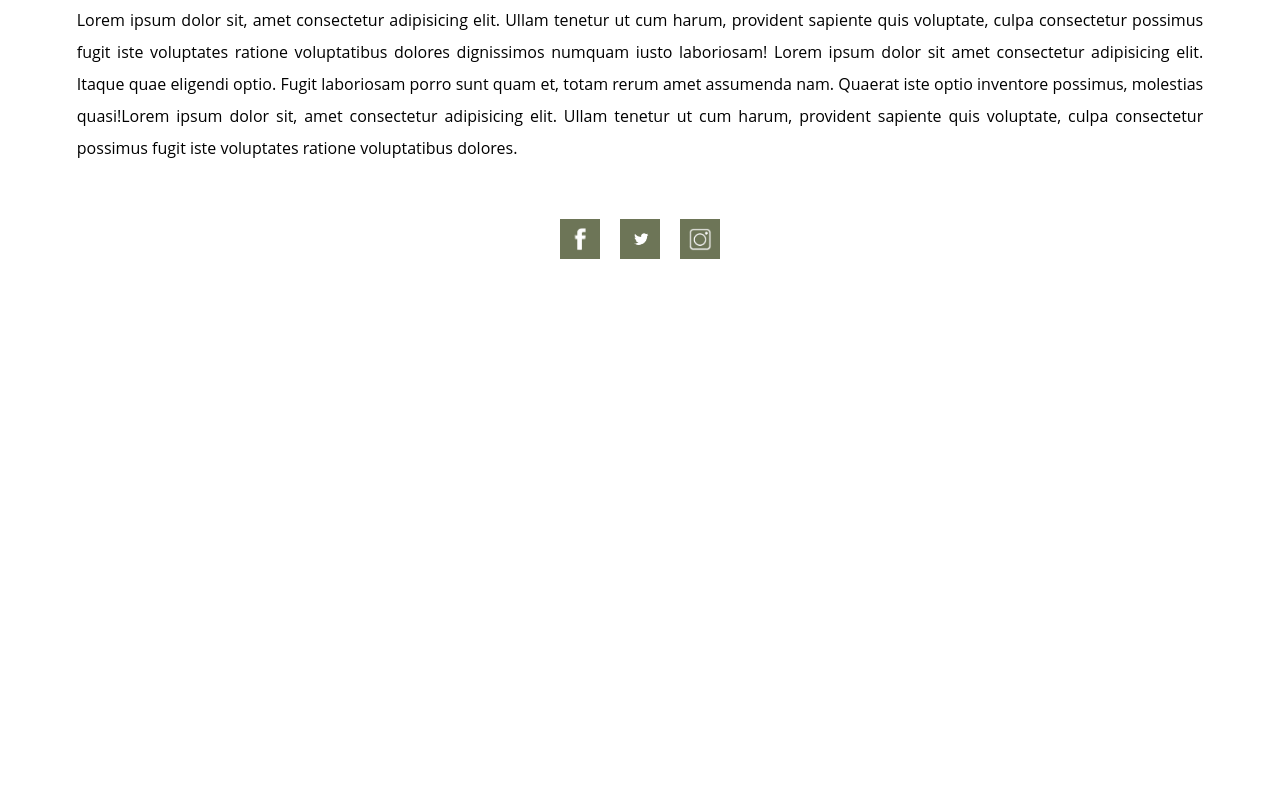
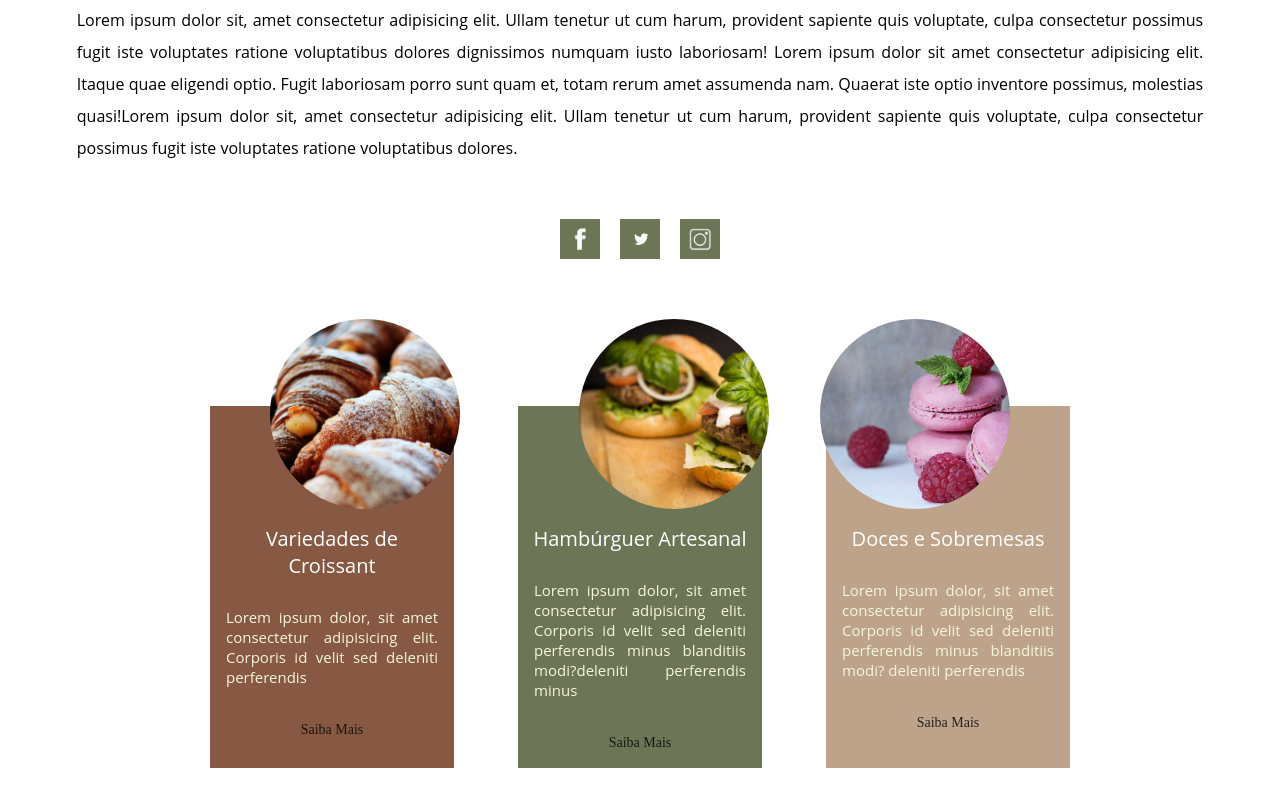
Before and after one commit to thamiresantos/cafeteria, a plain HTML site: page index.html in a window 1280 px wide. Shown: the part 929-1729 px from the top of the page. Before the commit the page ends 1243 px from the top, so only its background shows below. Drawn offline with Linux system fonts and the light colour scheme.

Commit message:
tópicos com opções de comidas

```diff
--- a/estilos/style.css
+++ b/estilos/style.css
@@ -120,3 +120,90 @@
     width: 25px;
     width: 25px;
 }
+
+/*------*/
+.container-opcoes-comida{
+    display: flex;
+    justify-content: center;
+    align-items: center;
+    position: relative;
+    margin-top: 60px;
+}
+
+.conteudo-opcoes-comidas {
+    background-color: var(--marron);
+    width: 232px;
+    height: 350px;
+    margin:32px;
+    padding:6px;
+}
+
+.img-opcoes-comidas {
+    width: 190px;
+    height: 190px;
+    border-radius: 50%;
+    position: absolute;
+    top: -55px;
+
+}
+
+
+.comida-img-01{
+    background-color: var(--verde);
+    background-image: url(imagens/img-comida01.jpg);
+    background-size: cover;
+    left: 270px;
+
+}
+
+.conteudo-opcoes-comidas02 {
+    background-color: var(--verde);
+}
+
+.comida-img-02{
+    background-color: var(--verde);
+    background-image: url(imagens/img-comida02.jpg);
+    background-size: cover;
+    left: 579px;
+}
+
+.conteudo-opcoes-comidas03 {
+    background-color: var(--marron-claro);
+}
+
+.comida-img-03{
+    background-color: var(--verde);
+    background-image: url(imagens/img-comida03.jpg);
+    background-size: cover;
+    right: 270px;
+}
+
+.titulo-opcoes-comidas{
+    margin-top: 105px;
+    padding: 8px;
+    text-align: center;
+    font-size: 20px;
+    color:white;
+    font-family: var(--fonte-padrao);
+}
+
+.texto-opcoes-comidas{
+    font-family:var(--fonte-padrao);
+    color:beige;
+    text-align: justify;
+    padding: 20px 10px;
+    font-size: 15px;
+}
+
+.link-sabe-mais{
+    text-decoration: none;
+    display: flex;
+    justify-content: center;
+    color: rgba(0, 0, 0, 0.795);
+    padding: 15px;
+    font-size:14px;
+}
+
+.link-sabe-mais:hover {
+    color: antiquewhite;
+}
--- a/index.html
+++ b/index.html
@@ -56,5 +56,35 @@
             </div>
         </div>
     </section>
+
+    <section class="container-opcoes-comida">
+
+        <div class="conteudo-opcoes-comidas conteudo-opcoes-comidas01">
+            <div class="img-opcoes-comidas comida-img-01"></div>
+            <p class="titulo-opcoes-comidas">Variedades de Croissant</p>
+            <p class="texto-opcoes-comidas">Lorem ipsum dolor, sit amet consectetur adipisicing elit. Corporis id velit sed deleniti perferendis  </p>
+            <a href="#" class="link-sabe-mais">Saiba Mais</a>
+
+        </div>
+
+        <div class="conteudo-opcoes-comidas conteudo-opcoes-comidas02">
+            <div class="img-opcoes-comidas comida-img-02"></div>
+            <p class="titulo-opcoes-comidas">Hambúrguer Artesanal</p>
+            <p class="texto-opcoes-comidas">Lorem ipsum dolor, sit amet consectetur adipisicing elit. Corporis id velit sed deleniti perferendis minus blanditiis modi?deleniti perferendis minus </p>
+            <a href="#" class="link-sabe-mais">Saiba Mais</a>
+
+        </div>
+
+        <div class="conteudo-opcoes-comidas conteudo-opcoes-comidas03">
+            <div class="img-opcoes-comidas comida-img-03"></div>
+            <p class="titulo-opcoes-comidas">Doces e Sobremesas</p>
+            <p class="texto-opcoes-comidas">Lorem ipsum dolor, sit amet consectetur adipisicing elit. Corporis id velit sed deleniti perferendis minus blanditiis modi? deleniti perferendis <p>
+            <a href="#" class="link-sabe-mais">Saiba Mais </a>
+
+        </div>
+
+
+    </section>
+
 </body>
 </html>
```
Also changed, not shown: estilos/imagens/img-comida01.jpg (added), estilos/imagens/img-comida02.jpg (added), estilos/imagens/img-comida03.jpg (added).
